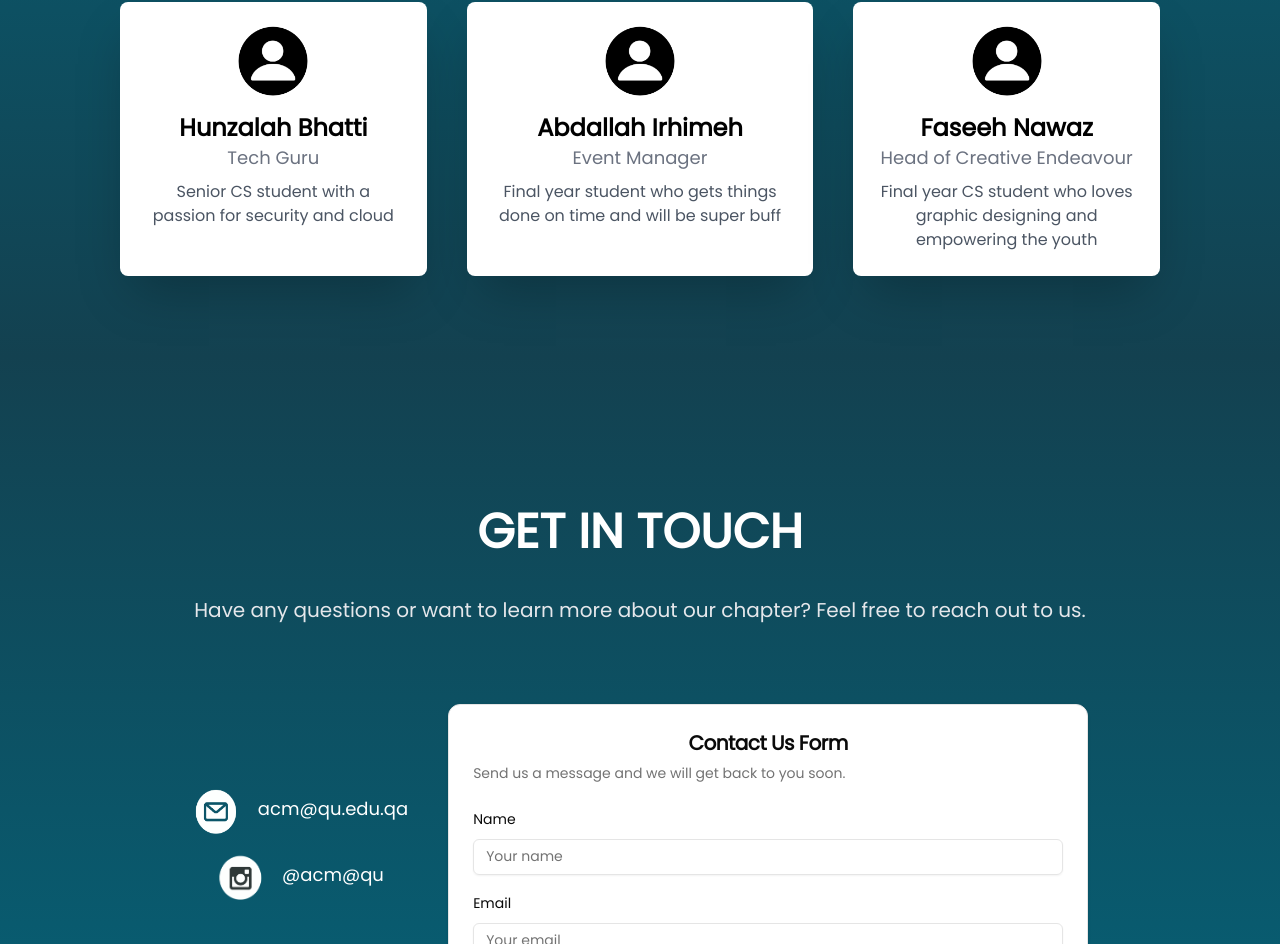
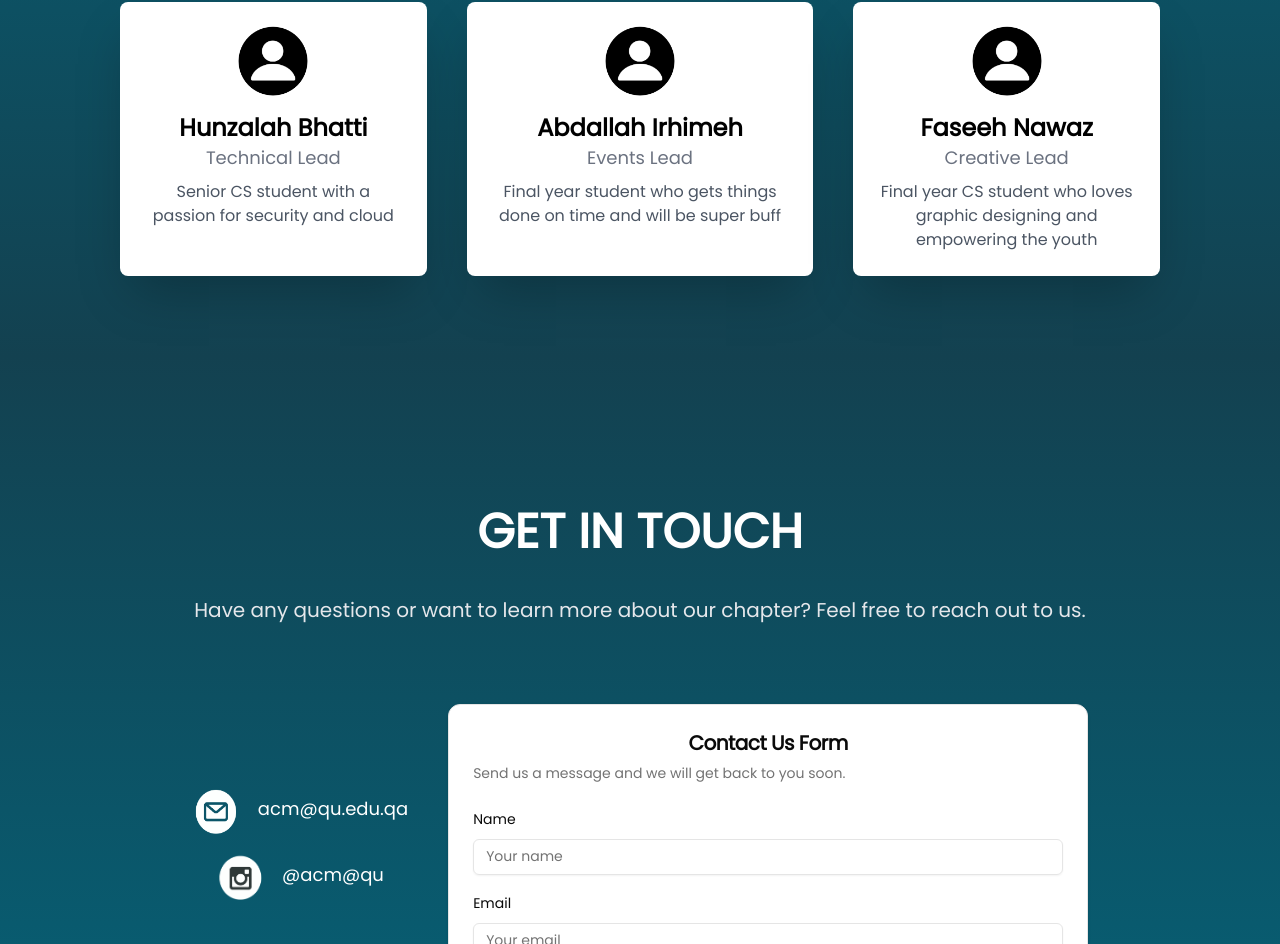
Before and after one commit to acm-qu/website-main, a Next.js app: page / in a window 1280 px wide. Shown: the part 3164-4108 px from the top of the page. Built offline with nearby package versions, Linux system fonts and the light colour scheme.

Commit message:
Update TeamsSection.tsx

```diff
--- a/src/app/components/TeamsSection.tsx
+++ b/src/app/components/TeamsSection.tsx
@@ -73,20 +73,20 @@ export default function TeamsSection() {
 					{[
 						{
 							name: "Hunzalah Bhatti",
-							title: "Tech Guru",
+							title: "Technical Lead",
 							description:
 								"Senior CS student with a passion for security and cloud",
 							style: "ml-10",
 						},
 						{
 							name: "Abdallah Irhimeh",
-							title: "Event Manager",
+							title: "Events Lead",
 							description:
 								"Final year student who gets things done on time and will be super buff",
 						},
 						{
 							name: "Faseeh Nawaz",
-							title: "Head of Creative Endeavour",
+							title: "Creative Lead",
 							description:
 								"Final year CS student who loves graphic designing and empowering the youth",
 							style: "mr-10",
```
